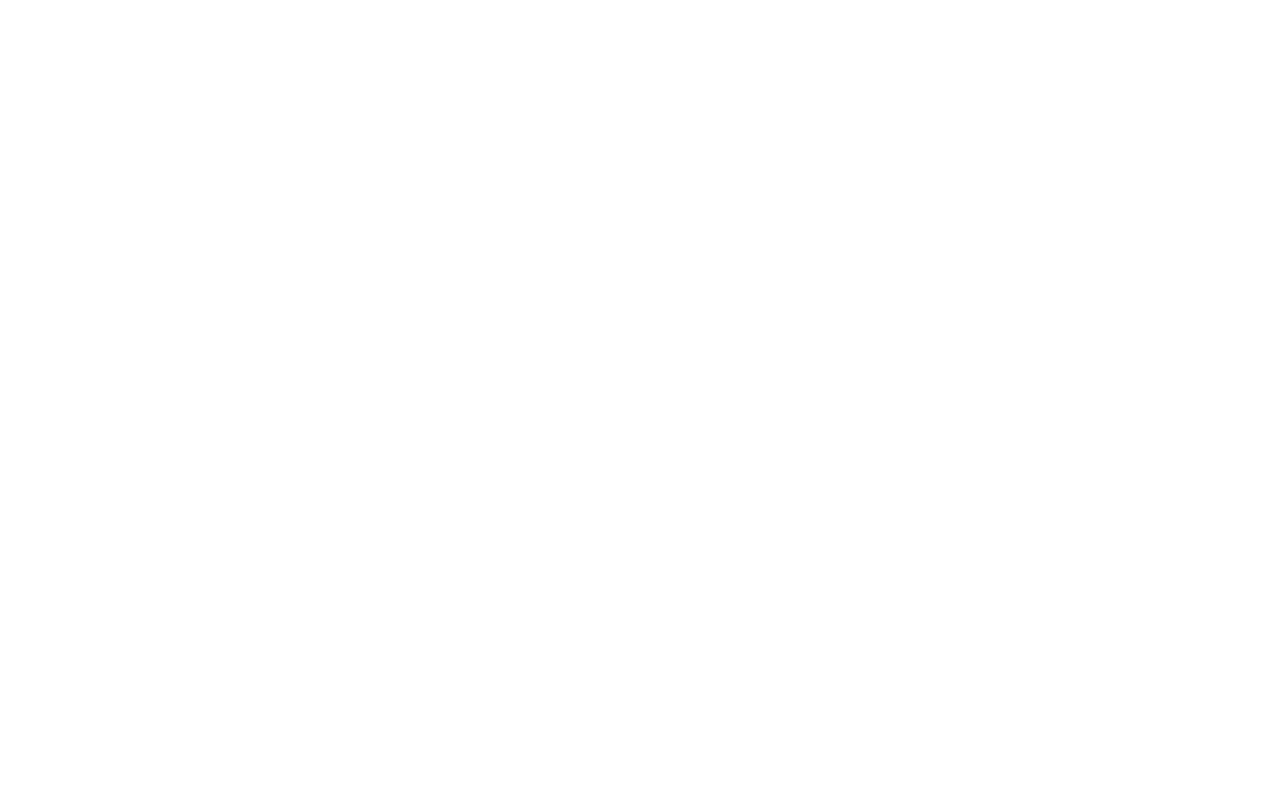
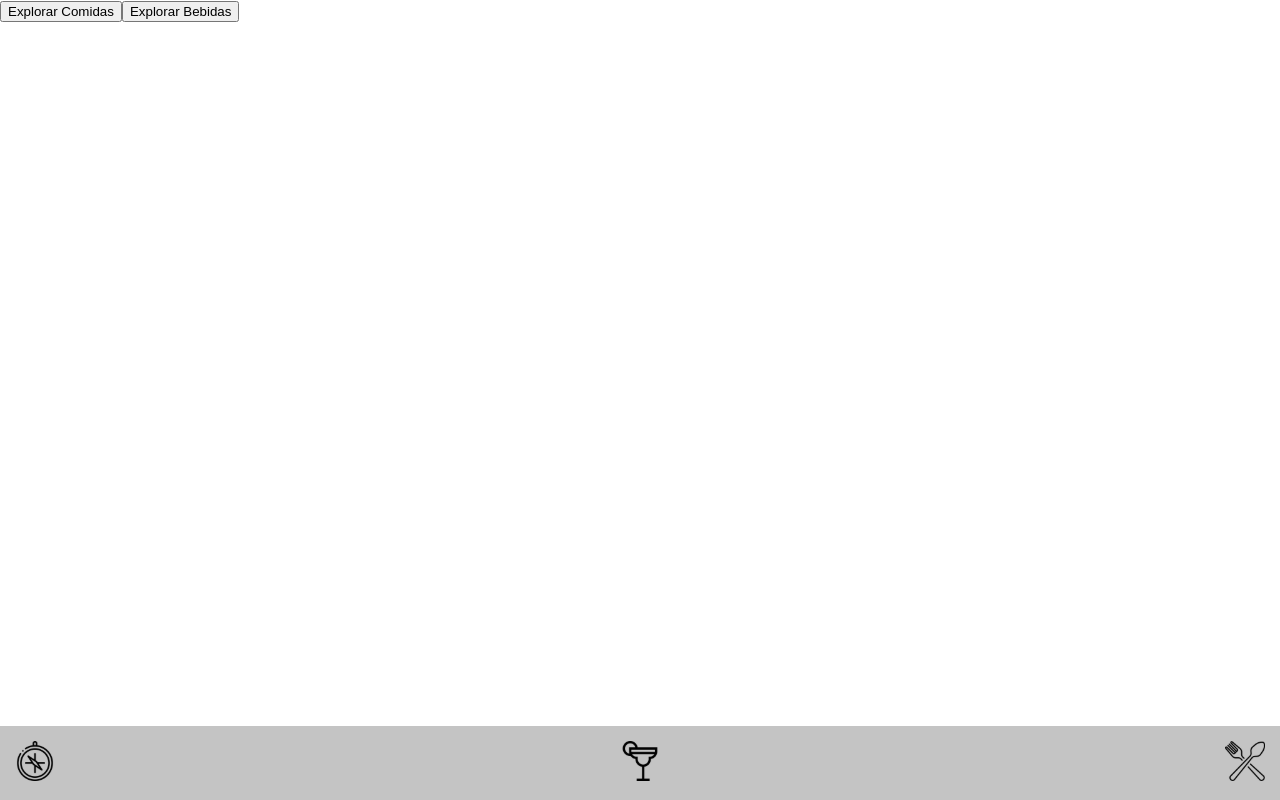
Before and after one commit to tryber/sd-01-week19-recipes-app-2, a React (Create React App) app: page /explorer in a window 1280 px wide. Built offline with nearby package versions, Linux system fonts and the light colour scheme.

Commit message:
atualização

```diff
--- a/src/App.js
+++ b/src/App.js
@@ -6,6 +6,7 @@ import {
 } from 'react-router-dom';
 import AppProvider from './context/AppContext';
 import Login from './pages/Login';
+import Explorer from './pages/Explorer';
 
 function App() {
   return (
@@ -13,6 +14,7 @@ function App() {
       <Router>
         <Switch>
           <Route exact path="/" component={Login} />
+          <Route path="/explorer" component={Explorer} />
         </Switch>
       </Router>
     </AppProvider>
--- a/src/components/Footer.jsx
+++ b/src/components/Footer.jsx
@@ -5,31 +5,25 @@ import food from '../img/food.svg';
 import drink from '../img/drink.svg';
 import '../style/Footer.css';
 
+const generateLiFooter = (link, img) => {
+  return (
+  <li>
+    <Link to={`/${link}`}>
+      <span>
+        <img className="img-footer" src={img} alt={img} />
+      </span>
+    </Link>
+  </li>
+  );
+}
+
 export default function Footer() {
   return (
     <div className="content-footer">
       <ul className="footer">
-        <li>
-          <Link to="/explorer">
-            <span>
-              <img className="img-footer" src={explorer} alt="explorer" />
-            </span>
-          </Link>
-        </li>
-        <li>
-          <Link to="/food">
-            <span>
-              <img className="img-footer" src={food} alt="food" />
-            </span>
-          </Link>
-        </li>
-        <li>
-          <Link to="/drink">
-            <span>
-              <img className="img-footer" src={drink} alt="drink" />
-            </span>
-          </Link>
-        </li>
+        {generateLiFooter("explorer", explorer)}
+        {generateLiFooter("food", food)}
+        {generateLiFooter("drink", drink)}
       </ul>
     </div>
   );
--- /dev/null
+++ b/src/pages/Explorer.jsx
@@ -0,0 +1,18 @@
+import React from 'react';
+import Footer from '../components/Footer';
+import '../style/Footer.css';
+
+
+function Explorer () {
+  return (
+    <div>
+      <div>
+          <button>Explorar Comidas</button>
+          <button>Explorar Bebidas</button>
+      </div>
+      <Footer />
+    </div>
+  );
+}
+
+export default Explorer;
--- a/src/style/Footer.css
+++ b/src/style/Footer.css
@@ -3,20 +3,21 @@ li {
   padding: 15px;
 }
 
-footer {
+ul.footer {
   background-color: #c4c4c4;
-  bottom: 0;
+  bottom: 0%;
   display: flex;
+  padding: 0;
+  margin: 0;
   flex-direction: row;
   justify-content: space-between;
-  margin: 0;
-  padding: 0;
   position: fixed;
   width: 100%;
 }
 
 .content-footer {
   display: flex;
+  flex-direction: row;
   height: 58px;
   justify-content: center;
   width: 100%;
```
Also changed, not shown: src/pages/Login.jsx (renamed from src/pages/Login.js).
